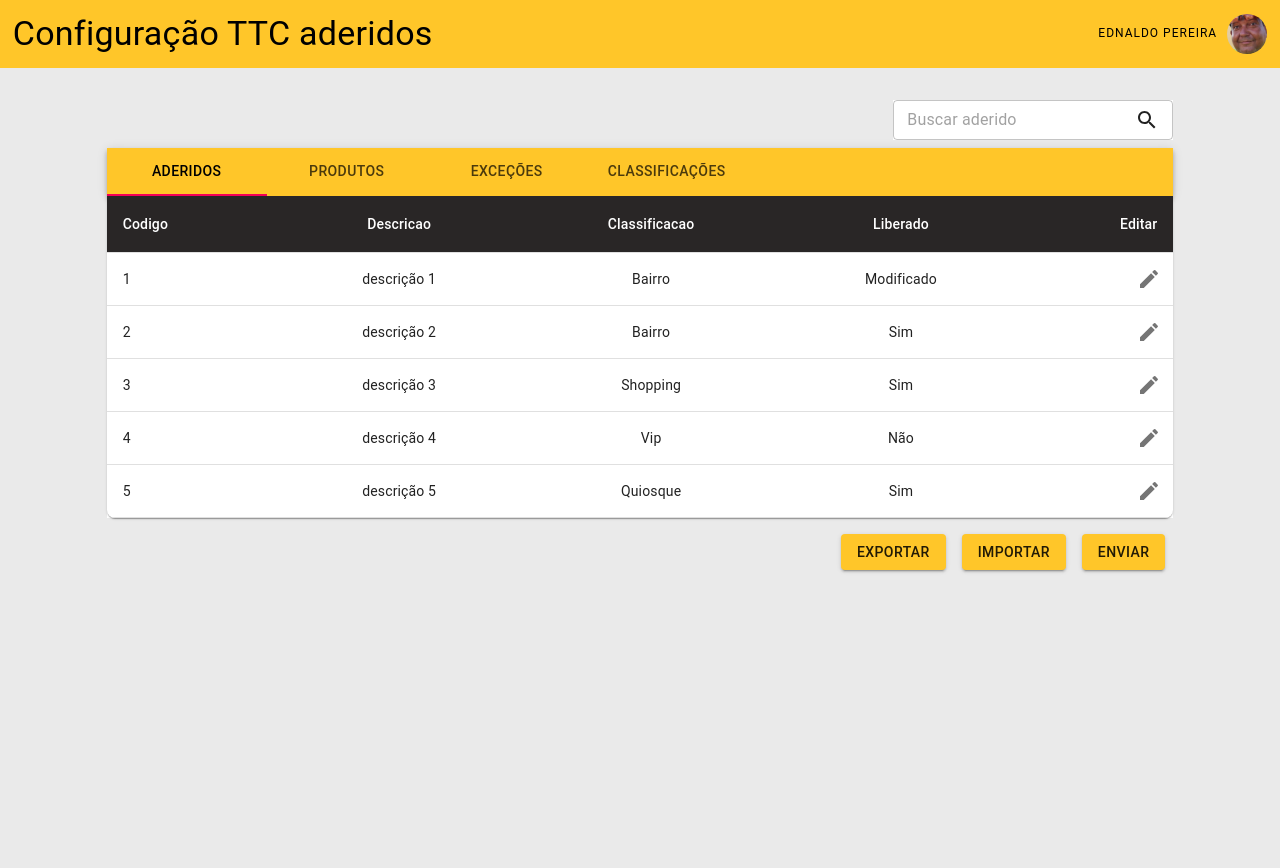
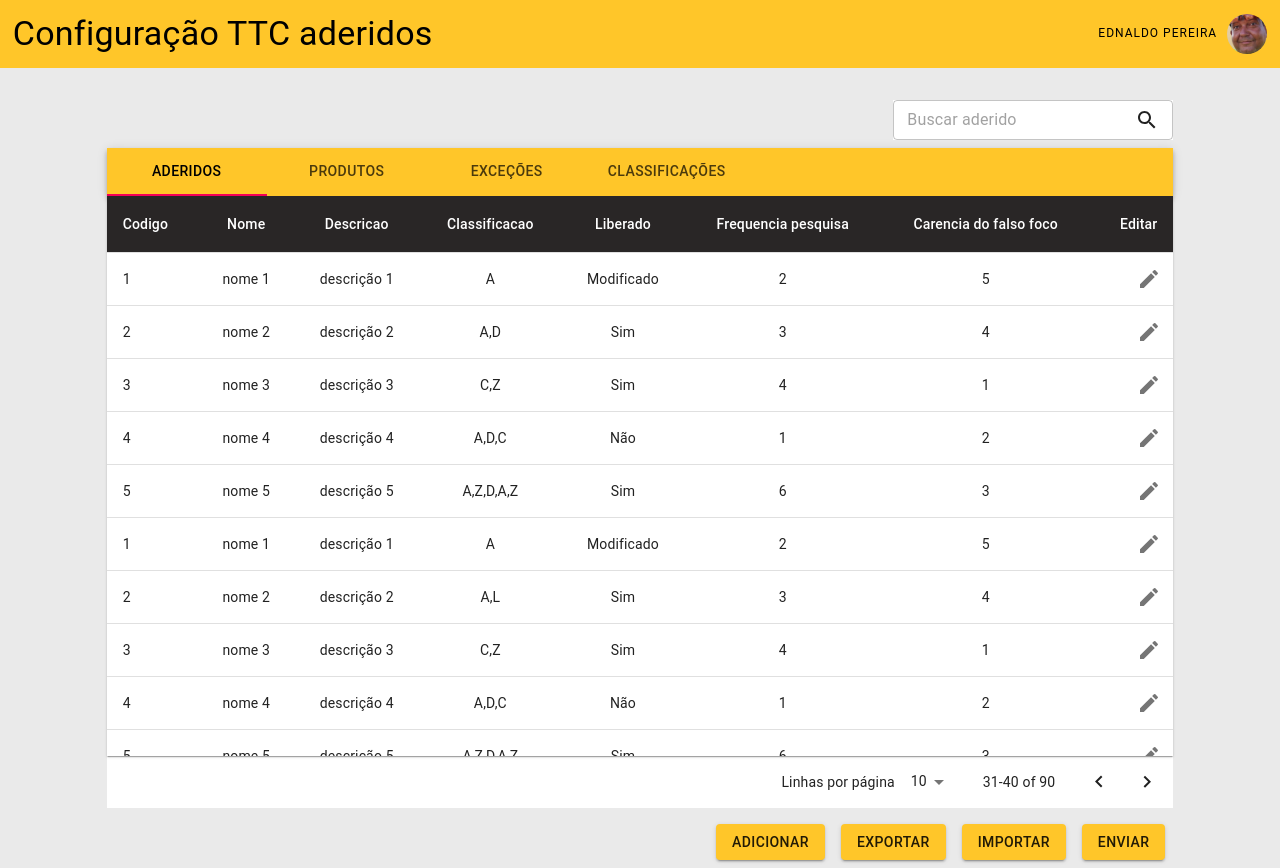
Before and after one commit to marea98/desafio-front-ttc, a React (Create React App) app in the folder desafio-front-ttc/: page / in a window 1280 px wide. Before the commit the page ends 800 px from the top, so only its background shows below. Built offline with nearby package versions, Linux system fonts and the light colour scheme.

Commit message:
adding pagination and fix classificationsSelect

```diff
--- a/desafio-front-ttc/src/App.css
+++ b/desafio-front-ttc/src/App.css
@@ -4,5 +4,4 @@
 
 body {
   background-color: #eaeaea;
-  overflow: hidden;
 }
--- a/desafio-front-ttc/src/components/classificationComponent.jsx
+++ b/desafio-front-ttc/src/components/classificationComponent.jsx
@@ -13,8 +13,8 @@ const ClassificationComponent = ({ classifications, removeClassification }) => {
         direction='column'
         style={{
           padding: '1rem 2.5rem .5rem 2.5rem',
-          minHeight: '23rem',
-          maxHeight: '23rem',
+          minHeight: '38rem',
+          maxHeight: '38rem',
           overflow: 'auto',
         }}
       >
--- a/desafio-front-ttc/src/components/modals/aderidoModal.jsx
+++ b/desafio-front-ttc/src/components/modals/aderidoModal.jsx
@@ -76,7 +76,7 @@ const AderidoModal = ({ data }) => {
               className={classes.input}
             />
             <ClassificacaoSelect
-              classific={data?.classificacao || ''}
+              classifications={data?.classificacao || []}
               className={classes.input}
             />
             <TextField
@@ -95,6 +95,20 @@ const AderidoModal = ({ data }) => {
               onChange={(e, _) => {
                 setDescription({ ...description, liberado: e.target.value });
               }}
+              className={classes.input}
+            />
+            <TextField
+              variant='outlined'
+              disabled
+              label='Carência falso foco'
+              value={data?.carencia_do_falso_foco || ''}
+              className={classes.input}
+            />
+            <TextField
+              variant='outlined'
+              disabled
+              label='Frequência pesquisa'
+              value={data?.frequencia_pesquisa || ''}
               className={classes.input}
             />
             <Grid container item justify='flex-end'>
--- a/desafio-front-ttc/src/components/selects/classificacaoSelect.jsx
+++ b/desafio-front-ttc/src/components/selects/classificacaoSelect.jsx
@@ -1,5 +1,5 @@
 import React from 'react';
-import classificacoes from '../../data/classificacoes';
+import allClassifications from '../../data/classificacoes';
 import Checkbox from '@material-ui/core/Checkbox';
 import TextField from '@material-ui/core/TextField';
 import Autocomplete from '@material-ui/lab/Autocomplete';
@@ -9,14 +9,16 @@ import CheckBoxIcon from '@material-ui/icons/CheckBox';
 const icon = <CheckBoxOutlineBlankIcon fontSize='small' />;
 const checkedIcon = <CheckBoxIcon fontSize='small' />;
 
-const ClassificacaoSelect = ({ classific }) => {
+const ClassificacaoSelect = ({ classifications }) => {
   return (
     <Autocomplete
       multiple
       limitTags={3}
       id='checkboxes-tags-demo'
-      defaultValue={[classificacoes.find((x) => x.nome === classific)]}
-      options={classificacoes}
+      defaultValue={allClassifications.filter((x) =>
+        classifications.some((y) => y.nome === x.nome)
+      )}
+      options={allClassifications}
       disableCloseOnSelect
       getOptionLabel={(option) => option.nome}
       renderOption={(option, { selected }) => (
--- a/desafio-front-ttc/src/components/tableComponent.jsx
+++ b/desafio-front-ttc/src/components/tableComponent.jsx
@@ -1,6 +1,7 @@
-import React from 'react';
-import { withStyles, makeStyles } from '@material-ui/core/styles';
+import React, { useState } from 'react';
 import {
+  withStyles,
+  makeStyles,
   Paper,
   TableRow,
   TableHead,
@@ -8,6 +9,8 @@ import {
   TableCell,
   TableBody,
   Table,
+  Tooltip,
+  TablePagination,
 } from '@material-ui/core';
 
 const StyledTableCell = withStyles((theme) => ({
@@ -47,8 +50,16 @@ const GenericTable = ({ data, Modal, filteredSearch, isAderido }) => {
         });
 
   return (
-    <TableContainer component={Paper} style={{ borderRadius: '0 0 8px 8px' }}>
-      <Table className={classes.table} aria-label='customized table'>
+    <>
+      <TableContainer
+        component={Paper}
+        style={{ borderRadius: '0', height: '35em' }}
+      >
+        <Table
+          className={classes.table}
+          aria-label='customized table'
+          stickyHeader
+        >
           <TableHead>
             <TableRow>
               {Object.keys(data[0]).map((column, i) => (
@@ -59,13 +70,36 @@ const GenericTable = ({ data, Modal, filteredSearch, isAderido }) => {
               <StyledTableCell align='right'>Editar</StyledTableCell>
             </TableRow>
           </TableHead>
-        <TableBody>
+          <TableBody style={{ overflow: 'auto' }}>
             {filteredData().map((row, i) => {
               const propNames = Object.keys(row);
               return (
                 <TableRow key={i}>
                   {propNames.map((prop, i) => {
-                  return (
+                    return prop === 'classificacao' ? (
+                      <Tooltip
+                        title={row[prop].map(
+                          (classification, index) =>
+                            `${classification.nome}${
+                              index === row[prop].length - 1 ? '' : ','
+                            }
+                          `
+                        )}
+                        arrow
+                      >
+                        <StyledTableCell
+                          key={prop}
+                          align={i === 0 ? 'left' : 'center'}
+                        >
+                          {row[prop].map(
+                            (classification, index) =>
+                              `${classification.sigla}${
+                                index === row[prop].length - 1 ? '' : ','
+                              }`
+                          )}
+                        </StyledTableCell>
+                      </Tooltip>
+                    ) : (
                       <StyledTableCell
                         key={prop}
                         align={i === 0 ? 'left' : 'center'}
@@ -84,6 +118,15 @@ const GenericTable = ({ data, Modal, filteredSearch, isAderido }) => {
           </TableBody>
         </Table>
       </TableContainer>
+      <TablePagination
+        rowsPerPageOptions={[10, 25, 100]}
+        component='div'
+        count={90}
+        rowsPerPage={10}
+        page={3}
+        labelRowsPerPage='Linhas por página'
+      />
+    </>
   );
 };
 
--- a/desafio-front-ttc/src/data/aderidos.js
+++ b/desafio-front-ttc/src/data/aderidos.js
@@ -1,33 +1,411 @@
 const aderidosData = [
   {
     codigo: '1',
+    nome: 'nome 1',
     descricao: 'descrição 1',
-    classificacao: 'Bairro',
+    classificacao: [
+      {
+        sigla: 'A',
+        nome: 'Bairro'
+      }
+    ],
     liberado: 'Modificado',
+    frequencia_pesquisa: '2',
+    carencia_do_falso_foco: '5'
   },
   {
     codigo: '2',
+    nome: 'nome 2',
     descricao: 'descrição 2',
-    classificacao: 'Bairro',
+    classificacao: [
+      {
+        sigla: 'A',
+        nome: 'Bairro'
+      },
+      {
+        sigla: 'D',
+        nome: 'Centro',
+      },
+    ],
     liberado: 'Sim',
+    frequencia_pesquisa: '3',
+    carencia_do_falso_foco: '4'
   },
   {
     codigo: '3',
+    nome: 'nome 3',
     descricao: 'descrição 3',
-    classificacao: 'Shopping',
+    classificacao: [
+      {
+        sigla: 'C',
+        nome: 'Vip',
+      },
+      {
+        sigla: 'Z',
+        nome: 'Centro'
+      },
+    ],
     liberado: 'Sim',
+    frequencia_pesquisa: '4',
+    carencia_do_falso_foco: '1'
   },
   {
     codigo: '4',
+    nome: 'nome 4',
     descricao: 'descrição 4',
-    classificacao: 'Vip',
+    classificacao: [
+      {
+        sigla: 'A',
+        nome: 'Bairro'
+      },
+      {
+        sigla: 'D',
+        nome: 'Shopping'
+      },
+      {
+        sigla: 'C',
+        nome: 'Quiosque'
+      },
+    ],
     liberado: 'Não',
+    frequencia_pesquisa: '1',
+    carencia_do_falso_foco: '2'
   },
   {
     codigo: '5',
+    nome: 'nome 5',
     descricao: 'descrição 5',
-    classificacao: 'Quiosque',
+    classificacao: [
+      {
+        sigla: 'A',
+        nome: 'Bairro'
+      },
+      {
+        sigla: 'Z',
+        nome: 'Centro'
+      },
+      {
+        sigla: 'D',
+        nome: 'Shopping'
+      },
+      {
+        sigla: 'A',
+        nome: 'Bairro'
+      },
+      {
+        sigla: 'Z',
+        nome: 'Centro'
+      }
+    ],
     liberado: 'Sim',
+    frequencia_pesquisa: '6',
+    carencia_do_falso_foco: '3'
+  },
+  {
+    codigo: '1',
+    nome: 'nome 1',
+    descricao: 'descrição 1',
+    classificacao: [
+      {
+        sigla: 'A',
+        nome: 'Bairro'
+      }
+    ],
+    liberado: 'Modificado',
+    frequencia_pesquisa: '2',
+    carencia_do_falso_foco: '5'
+  },
+  {
+    codigo: '2',
+    nome: 'nome 2',
+    descricao: 'descrição 2',
+    classificacao: [
+      {
+        sigla: 'A',
+        nome: 'Bairro'
+      },
+      {
+        sigla: 'L',
+        nome: 'Luxo'
+      },
+    ],
+    liberado: 'Sim',
+    frequencia_pesquisa: '3',
+    carencia_do_falso_foco: '4'
+  },
+  {
+    codigo: '3',
+    nome: 'nome 3',
+    descricao: 'descrição 3',
+    classificacao: [
+      {
+        sigla: 'C',
+        nome: 'Vip',
+      },
+      {
+        sigla: 'Z',
+        nome: 'Centro'
+      },
+    ],
+    liberado: 'Sim',
+    frequencia_pesquisa: '4',
+    carencia_do_falso_foco: '1'
+  },
+  {
+    codigo: '4',
+    nome: 'nome 4',
+    descricao: 'descrição 4',
+    classificacao: [
+      {
+        sigla: 'A',
+        nome: 'Bairro'
+      },
+      {
+        sigla: 'D',
+        nome: 'Shopping'
+      },
+      {
+        sigla: 'C',
+        nome: 'Quiosque'
+      },
+    ],
+    liberado: 'Não',
+    frequencia_pesquisa: '1',
+    carencia_do_falso_foco: '2'
+  },
+  {
+    codigo: '5',
+    nome: 'nome 5',
+    descricao: 'descrição 5',
+    classificacao: [
+      {
+        sigla: 'A',
+        nome: 'Bairro'
+      },
+      {
+        sigla: 'Z',
+        nome: 'Centro'
+      },
+      {
+        sigla: 'D',
+        nome: 'Shopping'
+      },
+      {
+        sigla: 'A',
+        nome: 'Bairro'
+      },
+      {
+        sigla: 'Z',
+        nome: 'Centro'
+      }
+    ],
+    liberado: 'Sim',
+    frequencia_pesquisa: '6',
+    carencia_do_falso_foco: '3'
+  },
+  {
+    codigo: '1',
+    nome: 'nome 1',
+    descricao: 'descrição 1',
+    classificacao: [
+      {
+        sigla: 'A',
+        nome: 'Bairro'
+      }
+    ],
+    liberado: 'Modificado',
+    frequencia_pesquisa: '2',
+    carencia_do_falso_foco: '5'
+  },
+  {
+    codigo: '2',
+    nome: 'nome 2',
+    descricao: 'descrição 2',
+    classificacao: [
+      {
+        sigla: 'A',
+        nome: 'Bairro'
+      },
+      {
+        sigla: 'L',
+        nome: 'Luxo'
+      },
+    ],
+    liberado: 'Sim',
+    frequencia_pesquisa: '3',
+    carencia_do_falso_foco: '4'
+  },
+  {
+    codigo: '3',
+    nome: 'nome 3',
+    descricao: 'descrição 3',
+    classificacao: [
+      {
+        sigla: 'C',
+        nome: 'Vip',
+      },
+      {
+        sigla: 'Z',
+        nome: 'Centro'
+      },
+    ],
+    liberado: 'Sim',
+    frequencia_pesquisa: '4',
+    carencia_do_falso_foco: '1'
+  },
+  {
+    codigo: '4',
+    nome: 'nome 4',
+    descricao: 'descrição 4',
+    classificacao: [
+      {
+        sigla: 'A',
+        nome: 'Bairro'
+      },
+      {
+        sigla: 'D',
+        nome: 'Shopping'
+      },
+      {
+        sigla: 'C',
+        nome: 'Quiosque'
+      },
+    ],
+    liberado: 'Não',
+    frequencia_pesquisa: '1',
+    carencia_do_falso_foco: '2'
+  },
+  {
+    codigo: '5',
+    nome: 'nome 5',
+    descricao: 'descrição 5',
+    classificacao: [
+      {
+        sigla: 'A',
+        nome: 'Bairro'
+      },
+      {
+        sigla: 'Z',
+        nome: 'Centro'
+      },
+      {
+        sigla: 'D',
+        nome: 'Shopping'
+      },
+      {
+        sigla: 'A',
+        nome: 'Bairro'
+      },
+      {
+        sigla: 'Z',
+        nome: 'Centro'
+      }
+    ],
+    liberado: 'Sim',
+    frequencia_pesquisa: '6',
+    carencia_do_falso_foco: '3'
+  },
+  {
+    codigo: '1',
+    nome: 'nome 1',
+    descricao: 'descrição 1',
+    classificacao: [
+      {
+        sigla: 'A',
+        nome: 'Bairro'
+      }
+    ],
+    liberado: 'Modificado',
+    frequencia_pesquisa: '2',
+    carencia_do_falso_foco: '5'
+  },
+  {
+    codigo: '2',
+    nome: 'nome 2',
+    descricao: 'descrição 2',
+    classificacao: [
+      {
+        sigla: 'A',
+        nome: 'Bairro'
+      },
+      {
+        sigla: 'L',
+        nome: 'Luxo'
+      },
+    ],
+    liberado: 'Sim',
+    frequencia_pesquisa: '3',
+    carencia_do_falso_foco: '4'
+  },
+  {
+    codigo: '3',
+    nome: 'nome 3',
+    descricao: 'descrição 3',
+    classificacao: [
+      {
+        sigla: 'C',
+        nome: 'Vip',
+      },
+      {
+        sigla: 'Z',
+        nome: 'Centro'
+      },
+    ],
+    liberado: 'Sim',
+    frequencia_pesquisa: '4',
+    carencia_do_falso_foco: '1'
+  },
+  {
+    codigo: '4',
+    nome: 'nome 4',
+    descricao: 'descrição 4',
+    classificacao: [
+      {
+        sigla: 'A',
+        nome: 'Bairro'
+      },
+      {
+        sigla: 'D',
+        nome: 'Shopping'
+      },
+      {
+        sigla: 'C',
+        nome: 'Quiosque'
+      },
+    ],
+    liberado: 'Não',
+    frequencia_pesquisa: '1',
+    carencia_do_falso_foco: '2'
+  },
+  {
+    codigo: '5',
+    nome: 'nome 5',
+    descricao: 'descrição 5',
+    classificacao: [
+      {
+        sigla: 'A',
+        nome: 'Bairro'
+      },
+      {
+        sigla: 'Z',
+        nome: 'Centro'
+      },
+      {
+        sigla: 'D',
+        nome: 'Shopping'
+      },
+      {
+        sigla: 'A',
+        nome: 'Bairro'
+      },
+      {
+        sigla: 'Z',
+        nome: 'Centro'
+      }
+    ],
+    liberado: 'Sim',
+    frequencia_pesquisa: '6',
+    carencia_do_falso_foco: '3'
   },
 ];
 
--- a/desafio-front-ttc/src/data/classificacoes.js
+++ b/desafio-front-ttc/src/data/classificacoes.js
@@ -1,7 +1,7 @@
 const classificacoesData = [
   {
     sigla: 'A',
-    nome: 'Bairro',
+    nome: 'Bairro'
   },
   {
     sigla: 'B',
--- a/desafio-front-ttc/src/data/excecoes.js
+++ b/desafio-front-ttc/src/data/excecoes.js
@@ -3,35 +3,104 @@ const excecoesData = [
     codigo: '1',
     nome_unidade: 'Unidade 1',
     prefixo: 'U 1',
-    classificacao: 'Bairro',
+    classificacao: [
+      {
+        sigla: 'A',
+        nome: 'Bairro'
+      },
+      {
+        sigla: 'D',
+        nome: 'Shopping'
+      },
+      {
+        sigla: 'C',
+        nome: 'Quiosque'
+      },
+    ],
     codigo_aderido: '1',
   },
   {
     codigo: '2',
     nome_unidade: 'Unidade 2',
     prefixo: 'U 2',
-    classificacao: 'Bairro',
+    classificacao: [
+      {
+        sigla: 'A',
+        nome: 'Bairro'
+      },
+      {
+        sigla: 'B',
+        nome: 'Vip'
+      },
+      {
+        sigla: 'Z',
+        nome: 'Centro'
+      },
+    ],
     codigo_aderido: '1',
   },
   {
     codigo: '3',
     nome_unidade: 'Unidade 3',
     prefixo: 'U 3',
-    classificacao: 'Shopping',
+    classificacao: [
+      {
+        sigla: 'A',
+        nome: 'Bairro'
+      },
+      {
+        sigla: 'L',
+        nome: 'Luxo'
+      },
+    ],
     codigo_aderido: '2',
   },
   {
     codigo: '4',
     nome_unidade: 'Unidade 4',
     prefixo: 'U 4',
-    classificacao: 'Quiosque',
+    classificacao: [
+      {
+        sigla: 'A',
+        nome: 'Bairro'
+      },
+      {
+        sigla: 'B',
+        nome: 'Vip'
+      },
+      {
+        sigla: 'C',
+        nome: 'Quiosque'
+      },
+    ],
     codigo_aderido: '2',
   },
   {
     codigo: '5',
     nome_unidade: 'Unidade 5',
     prefixo: 'U 5',
-    classificacao: 'Quiosque',
+    classificacao: [
+      {
+        sigla: 'A',
+        nome: 'Bairro'
+      },
+      {
+        sigla: 'Z',
+        nome: 'Centro'
+      },
+      {
+        sigla: 'D',
+        nome: 'Shopping'
+      },
+      {
+        sigla: 'A',
+        nome: 'Bairro'
+      },
+      {
+        sigla: 'Z',
+        nome: 'Centro'
+      }
+    ],
     codigo_aderido: '3',
   },
 ];
--- a/desafio-front-ttc/src/data/produtos.js
+++ b/desafio-front-ttc/src/data/produtos.js
@@ -1,41 +1,31 @@
 const produtosData = [
   {
     codigo: '1',
-    nome_do_produto: 'produto 1',
-    markup_minimo: '20%',
-    markup_maximo: '30%',
+    nome: 'produto 1',
     prefixo: 'SKT T1',
     codigo_aderido: '1',
   },
   {
     codigo: '2',
-    nome_do_produto: 'produto 2',
-    markup_minimo: '50%',
-    markup_maximo: '60%',
+    nome: 'produto 2',
     prefixo: 'SKT T1',
     codigo_aderido: '1',
   },
   {
     codigo: '3',
-    nome_do_produto: 'produto 3',
-    markup_minimo: '10%',
-    markup_maximo: '20%',
+    nome: 'produto 3',
     prefixo: 'SKT T1',
     codigo_aderido: '2',
   },
   {
     codigo: '4',
-    nome_do_produto: 'produto 4',
-    markup_minimo: '20%',
-    markup_maximo: '70%',
+    nome: 'produto 4',
     prefixo: 'SKT T1',
     codigo_aderido: '2',
   },
   {
     codigo: '5',
-    nome_do_produto: 'produto 5',
-    markup_minimo: '10%',
-    markup_maximo: '50%',
+    nome: 'produto 5',
     prefixo: 'SKT T1',
     codigo_aderido: '3',
   },
--- a/desafio-front-ttc/src/pages/home.jsx
+++ b/desafio-front-ttc/src/pages/home.jsx
@@ -201,7 +201,6 @@ const Home = () => {
             justify='flex-end'
             style={{ marginTop: '.5rem' }}
           >
-            {value === 3 && (
             <Button
               variant='contained'
               disabled={classifications.length >= 26}
@@ -210,7 +209,6 @@ const Home = () => {
             >
               Adicionar
             </Button>
-            )}
             <Button
               variant='contained'
               onClick={() => alert('Exportar')}
```
Lines whose indentation alone changed are shown as unchanged.
